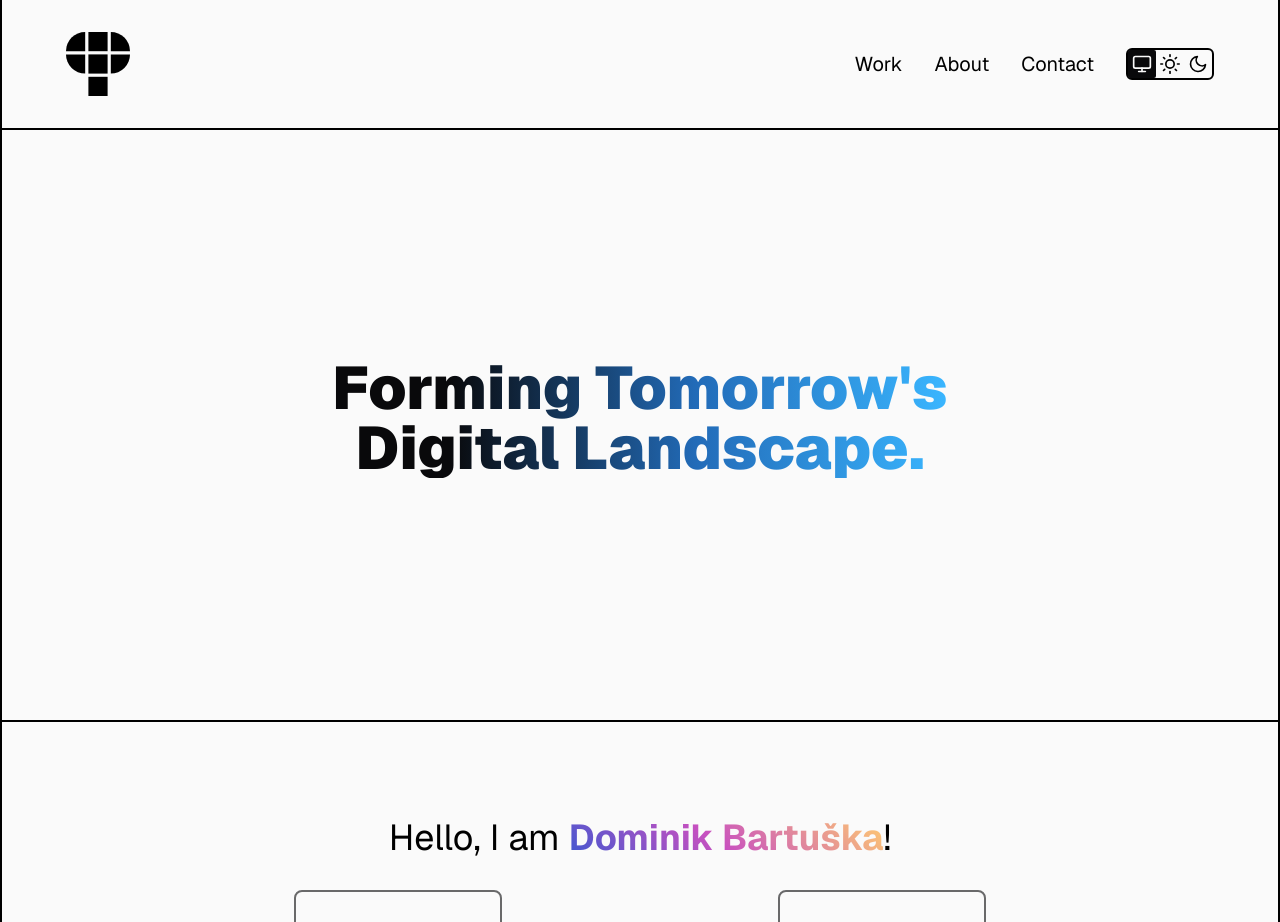
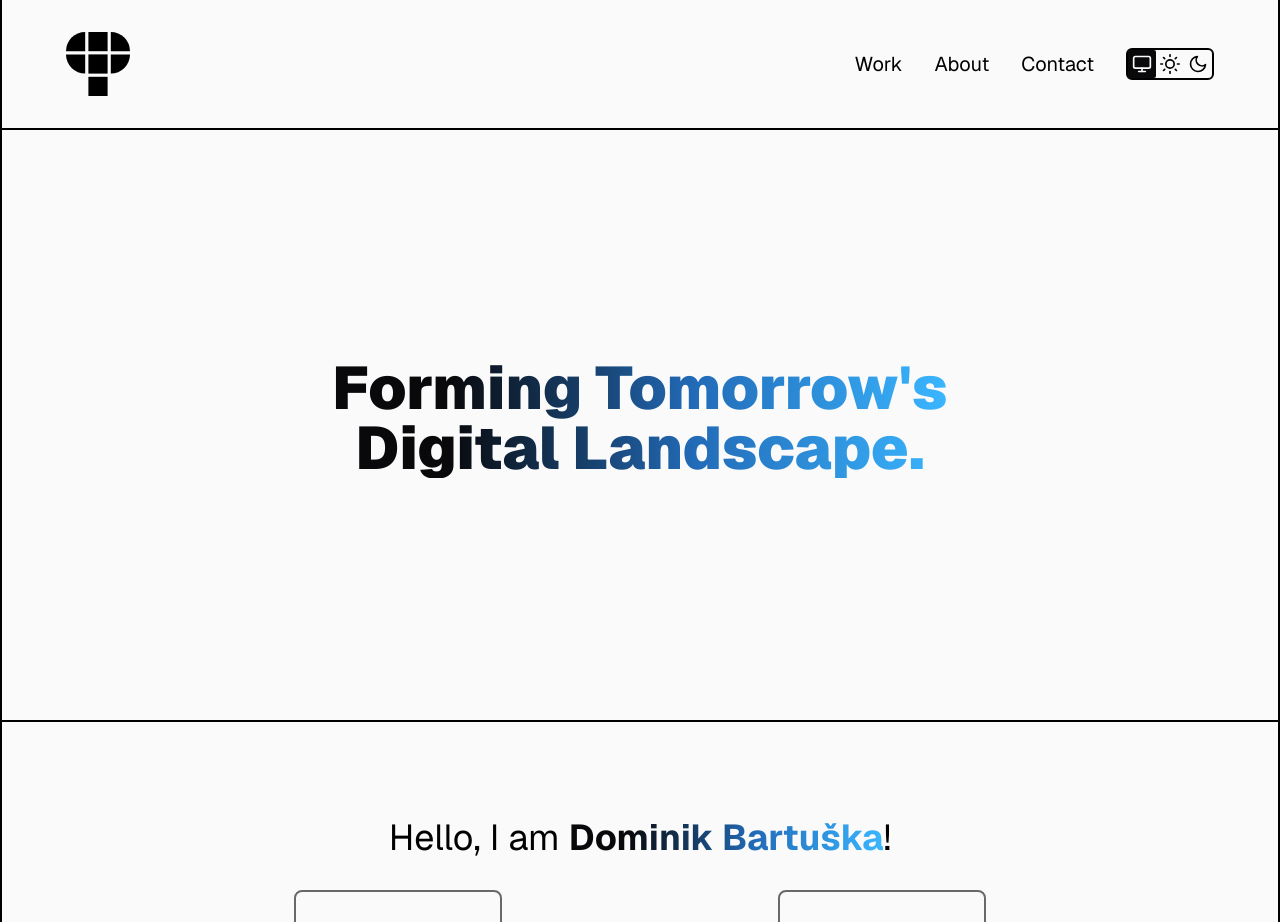
Before and after one commit to dominik060/d0m1.cz, a Next.js app: page / in a window 1280 px wide. Shown: the top 922 px of the page. Built offline with nearby package versions, Linux system fonts and the light colour scheme.

Commit message:
change about me title gradient color

```diff
--- a/src/components/aboutme/AboutMeTitle.tsx
+++ b/src/components/aboutme/AboutMeTitle.tsx
@@ -3,7 +3,7 @@ export default function AboutMeTitle({ className }: { className?: string }) {
     <div className={className}>
       <h2 className="text-2xl md:text-4xl text-center">
         Hello, I am{" "}
-        <span className="inline-block bg-gradient-apple bg-clip-text font-bold text-transparent underline duration-300 hover:-rotate-6">
+        <span className="inline-block bg-gradient-hero-light bg-clip-text font-bold text-transparent underline duration-300 hover:-rotate-6 dark:bg-gradient-hero-dark">
           Dominik Bartuška
         </span>
         !
```
